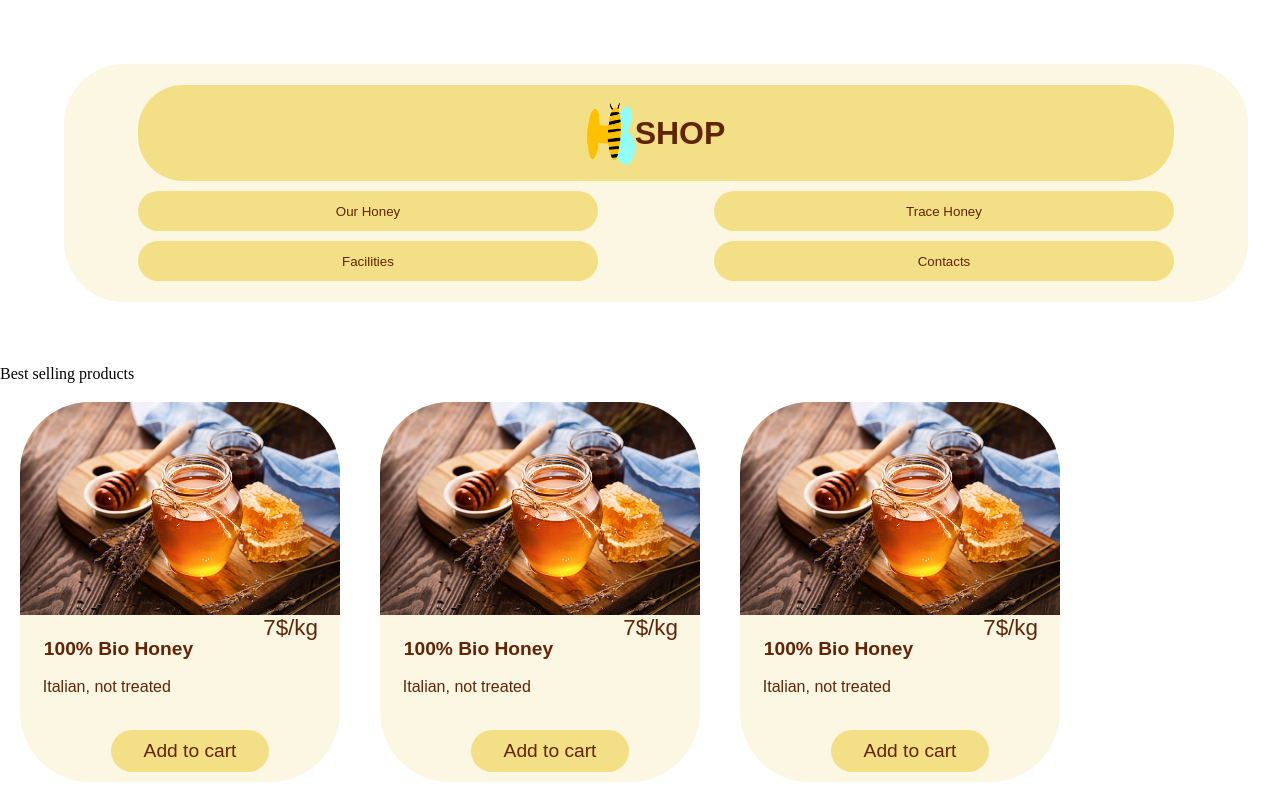
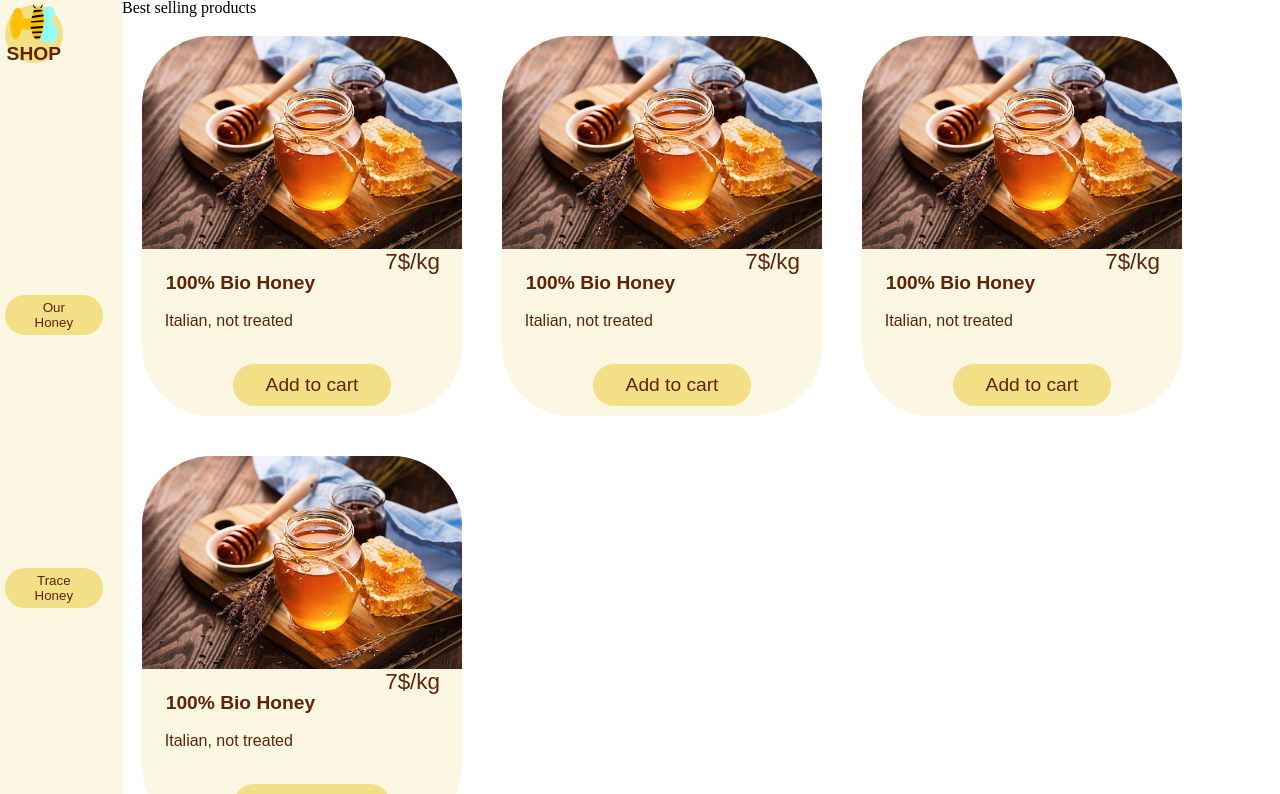
Before and after one commit to Vikappa/Giorno-3---U2, a plain HTML site: page index.html in a window 1280 px wide. Shown: the top 794 px of the page. Drawn offline with Linux system fonts and the light colour scheme.

Commit message:
Lavori in corso

```diff
--- a/assets/styòe.css
+++ b/assets/styòe.css
@@ -45,9 +45,6 @@
     padding: 1px;
 }
 
-#productCard div span {}
-
-
 #productCard div div {
     display: flex;
     flex-direction: column;
@@ -91,10 +88,11 @@
     justify-content: space-around;
     background-color: #FBF7E3;
     border-radius: 60px;
-    width: 90%;
+    width: 100%;
     margin: 5%;
     flex-wrap: wrap;
 }
+
 
 
 #logoImg {
@@ -123,10 +121,83 @@
     font-size: 2em;
 }
 
+@media screen and (min-width: 577px) {
+    #navBar {
+        padding: 0;
+        display: flex;
+        justify-content: space-around;
+        background-color: #FBF7E3;
+        border-radius: 0;
+        width: 100%;
+        margin: 0%;
+        flex-wrap: wrap;
+
+    }
+
+    #navBar button {
+        display: flex;
+        justify-content: center;
+        align-items: center;
+        border: 0;
+        padding: 1.5em;
+        color: #612406;
+        background-color: #F3DF85;
+        border-radius: 45px;
+        height: 2em;
+        margin: 0;
+        width: 15%;
+        order: 0;
+    }
+
+
+    #b3 {
+        width: 20% !important;
+        font-size: 1.2em;
+        height: 2em !important;
+        padding: 1.5em !important;
+        order: 2;
+    }
+
+    #b3 button img {
+        font-size: 1rem !important;
+    }
+}
+
+@media screen and (min-width: 769px) {
+    body {
+        display: flex;
+    }
+
+    #navBar {
+        padding: 0;
+        display: flex;
+        justify-content: flex-start;
+        background-color: #FBF7E3;
+        border-radius: 0;
+        height: 100%;
+        margin: 0%;
+        flex-wrap: wrap;
+    }
+
+    #navBar button {
+        display: flex;
+        flex-direction: column;
+        justify-content: center;
+        align-items: center;
+        border: 0;
+        padding: 1.5em;
+        color: #612406;
+        background-color: #F3DF85;
+        border-radius: 45px;
+        height: 2em;
+        margin: 5px;
+        width: 80%;
+    }
+}
+
 #testo {
     order: 1;
     width: 100%;
-
 }
 
 #flexible {
```
